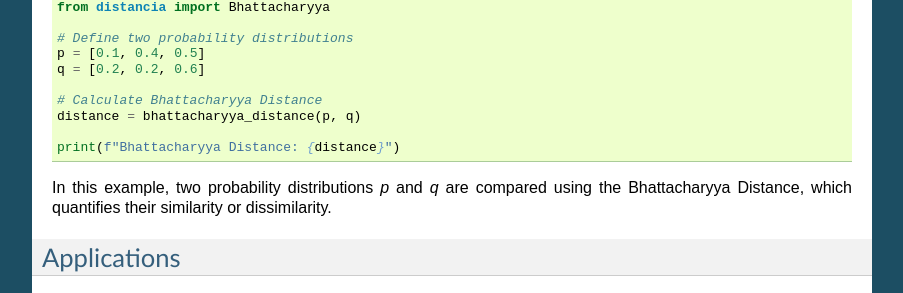
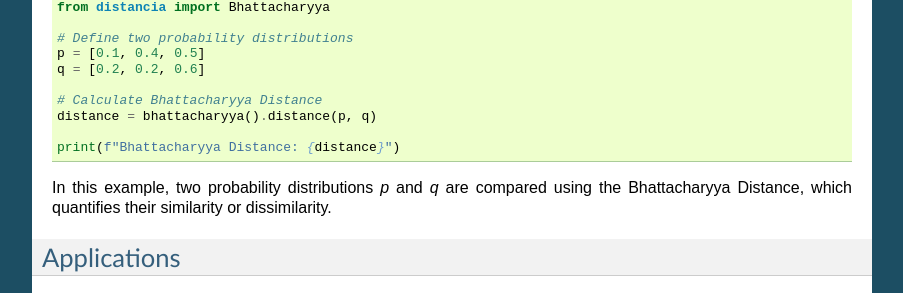
Before and after one commit to ym001/distancia, a Sphinx documentation site: the page built from docs/Bhattacharyya.rst, in a window 1280 px wide. Shown: the part 946-1239 px from the top of the page, without its empty margins (198-1101 px from the left). Built offline with Sphinx 7.4.7, drawn with Linux system fonts in a browser that asks for light colours; pages that are not in the unit, such as notebooks, are missing from menus.

```diff
--- a/docs/Bhattacharyya.rst
+++ b/docs/Bhattacharyya.rst
@@ -45,7 +45,7 @@ Here is an example of how to calculate the Bhattacharyya Distance using the `Dis
     q = [0.2, 0.2, 0.6]
 
     # Calculate Bhattacharyya Distance
-    distance = bhattacharyya_distance(p, q)
+    distance = bhattacharyya().distance(p, q)
 
     print(f"Bhattacharyya Distance: {distance}")
 
```
